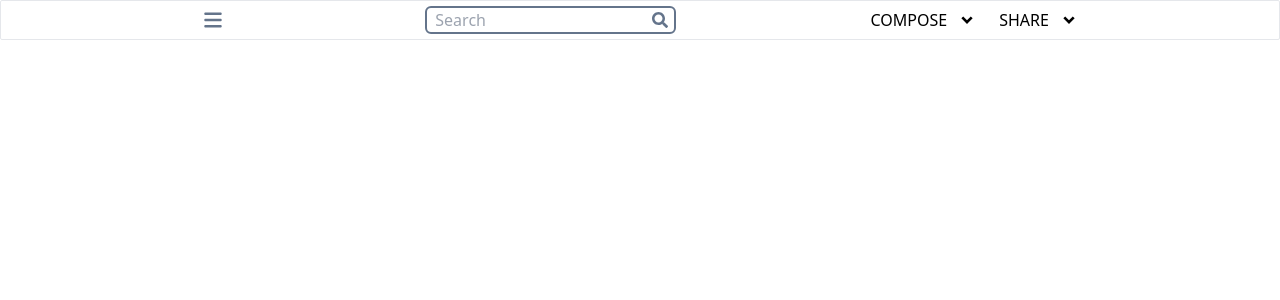
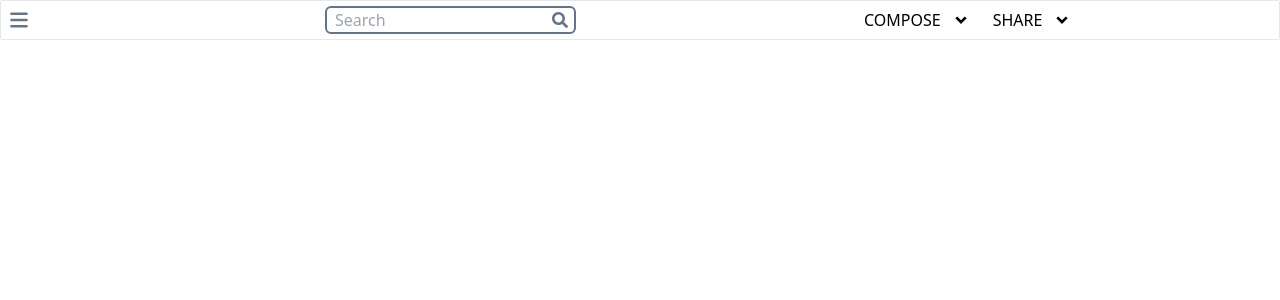
Before and after one commit to Robertpaschal/Portfolio_Project, a React (Create React App) app in the folder Writing_assistant/frontend/: page /dashboard in a window 1280 px wide. Shown: the top 300 px of the page. Built offline with nearby package versions, Linux system fonts and the light colour scheme.

Commit message:
refactor: Update Dashboard_navbar component with improved styling and layout

```diff
--- a/Writing_assistant/frontend/src/components/dashboard_navbar.js
+++ b/Writing_assistant/frontend/src/components/dashboard_navbar.js
@@ -8,8 +8,8 @@ const Dashboard_navbar = () => {
   const composeOptions = ['New Document', 'New Folder', 'New Project'];
   const shareOptions = ['Share Document', 'Share Folder', 'Share Project'];
   return (
-    <nav className='flex w-full  top-0 bg-[#FFFFFF] h-10 border rounded-sm items-center justify-evenly'>
-      <div className='flex-shrink-0'>
+    <nav className='flex w-full  top-0 bg-[#FFFFFF] h-10 border rounded-sm items-center justify-start space-x-72'>
+      <div className=''>
         <FaBars className='text-xl text-start text-slate-500 m-2 ' />
       </div>
 
```
